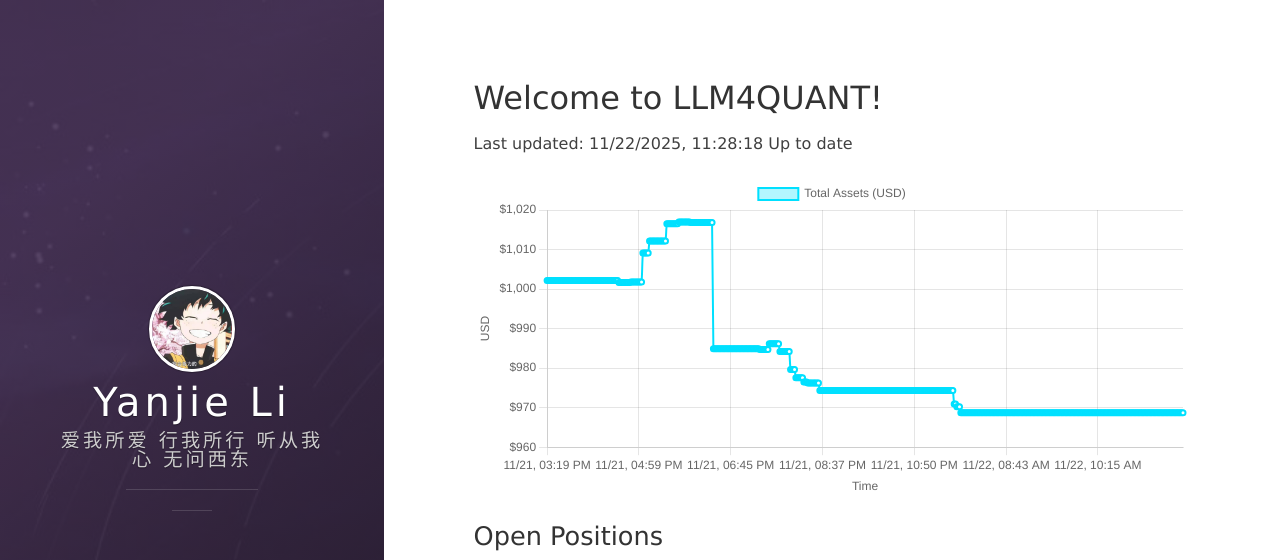
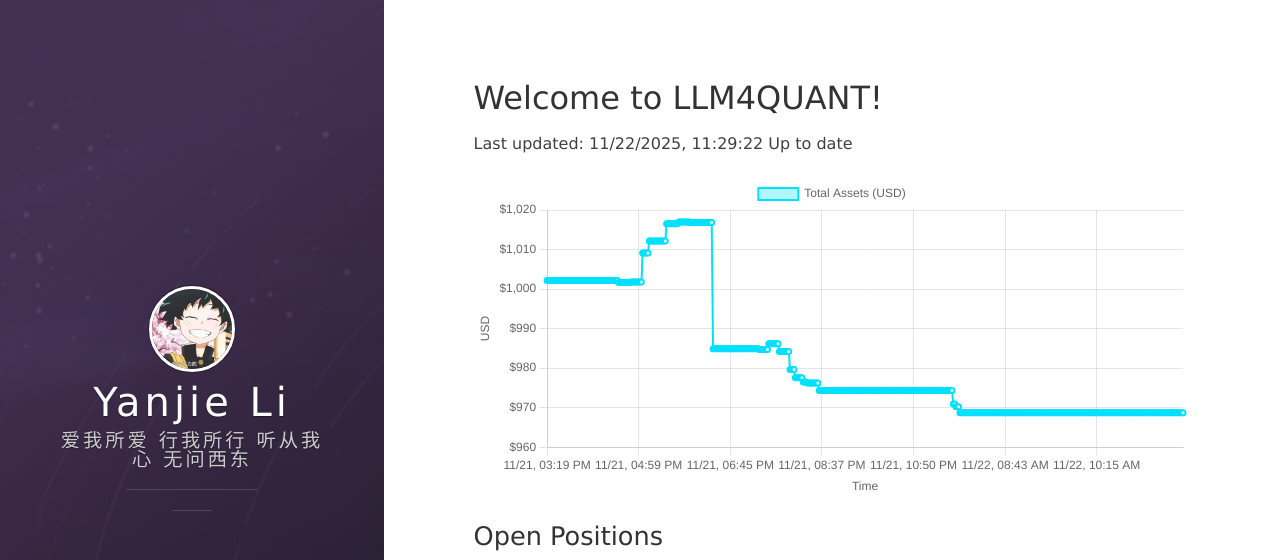
Before and after one commit to leeyegy/leeyegy.github.io, a Jekyll site: the page built from live-trading.html, in a window 1280 px wide and 1026 px high. Shown: the top 560 px of the window. Built offline with Jekyll 4.4.1, drawn with Linux system fonts in a browser that asks for light colours; nearby versions of some CDN libraries.

Commit message:
AccountMonitor: update balance history 2025-11-22T19:29:22+08:00

```diff
--- a/assets/data/binance/balance-history.json
+++ b/assets/data/binance/balance-history.json
@@ -1,5 +1,5 @@
 {
-  "generatedAt": "2025-11-22T19:28:18+08:00",
+  "generatedAt": "2025-11-22T19:29:22+08:00",
   "asset": "total_usd_value",
   "history": [
     {
@@ -1916,6 +1916,10 @@
     },
     {
       "timestamp": "2025-11-22T19:28:18+08:00",
+      "totalUsd": 968.69074819
+    },
+    {
+      "timestamp": "2025-11-22T19:29:22+08:00",
       "totalUsd": 968.69074819
     }
   ]
```
